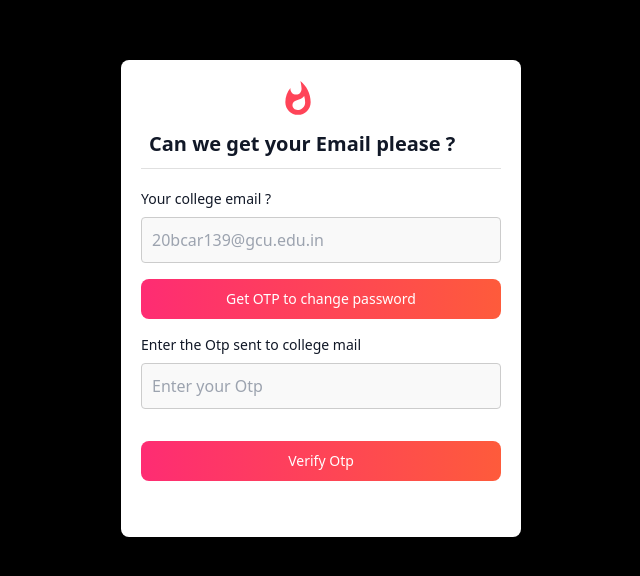
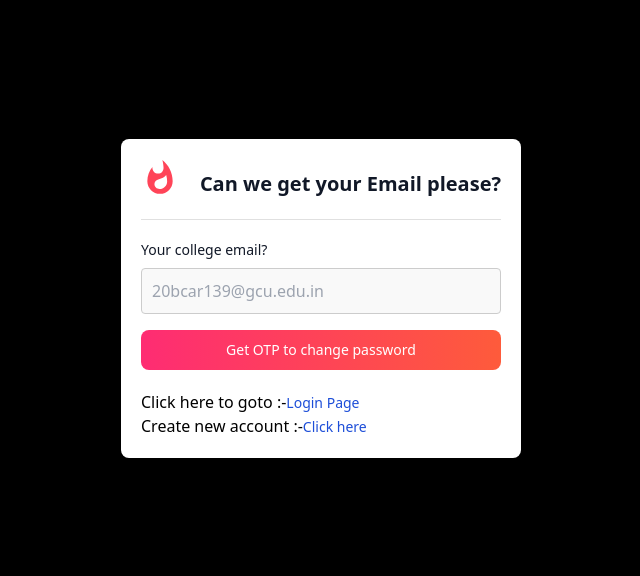
Before and after one commit to vatsalrishabh/College-Crush-Frontend, a React app: page /forgotPass in a window 1280 px wide. Shown: the part 102-678 px from the top of the page, without its empty margins (319-959 px from the left). Built offline with nearby package versions, Linux system fonts and the light colour scheme; the HTML template or start-up script is replaced by a standard one.

Commit message:
registraion done forgot password done

```diff
--- a/src/Components/ForgotCanvas.jsx
+++ b/src/Components/ForgotCanvas.jsx
@@ -1,96 +1,211 @@
 import React, { useState } from "react";
-import { Link } from "react-router-dom";
+import { Link, useNavigate } from "react-router-dom";
+import axios from "axios";
+import Snackbar from "@mui/material/Snackbar";
+import MuiAlert from "@mui/material/Alert";
 import WhatshotIcon from "@mui/icons-material/Whatshot";
 import "./LoginCanvas.css"; // Ensure you import your CSS file for styling
 
 const ForgotCanvas = () => {
-  const [removeModalBlur, setModalBlur] = useState(""); // Initial state: modal is visible
+  const [removeModalBlur, setModalBlur] = useState(""); // Manage modal blur
+  const [hideOtp, setHideOtp] = useState("hidden"); // Hide OTP input initially
+  const [hidePassword, setHidePassword] = useState("hidden"); // Hide password inputs initially
+  const [email, setEmail] = useState(""); // Email state
+  const [otp, setOtp] = useState(""); // OTP state
+  const [password, setPassword] = useState(""); // Password state
+  const [confirmPassword, setConfirmPassword] = useState(""); // Confirm password state
+  const [snackbar, setSnackbar] = useState({ open: false, message: "", severity: "" });
 
-  // Toggle function to show/hide modal and blur
-  const handleModalBlur = () => {
-    setModalBlur(removeModalBlur === "" ? "hidden" : "");
+
+  const navigate = useNavigate();
+
+  const Alert = React.forwardRef(function Alert(props, ref) {
+    return <MuiAlert elevation={6} ref={ref} variant="filled" {...props} />;
+  });
+
+  const handleSnackbarClose = () => {
+    setSnackbar({ open: false, message: "", severity: "" });
+  };
+
+  const handleSendOtp = async (e) => {
+    e.preventDefault();
+    try {
+      const response = await axios.post("http://localhost:3000/api/students/updatePassword", { email });
+      if (response.status === 200) {
+        setSnackbar({ open: true, message: "OTP sent successfully!", severity: "success" });
+        setHideOtp(""); // Show OTP input
+        setHidePassword(""); // Keep password inputs hidden initially
+        setEmail((prevEmail) => prevEmail); // Keep email disabled
+      }
+    } catch (error) {
+      if (error.response && error.response.status === 400) {
+        setSnackbar({ open: true, message: "Email not found, please register.", severity: "error" });
+      } else {
+        setSnackbar({ open: true, message: "Something went wrong, try again.", severity: "error" });
+      }
+    }
+  };
+
+  const handleVerifyOtp = async (e) => {
+    e.preventDefault();
+    try {
+      const response = await axios.post("http://localhost:3000/api/students/updatePasswordOtp", {
+        email,
+        otp,
+        password,
+        confirmPassword,
+      });
+      if (response.status === 200) {
+        setSnackbar({ open: true, message: "Password updated successfully!", severity: "success" });
+        setTimeout(()=>{
+          navigate("../home");
+        },3000);
+        // Add any additional logic (e.g., redirect to login page)
+      }
+    } catch (error) {
+      if (error.response && error.response.status === 400) {
+        setSnackbar({ open: true, message: "Invalid OTP or password mismatch.", severity: "error" });
+      } else {
+        setSnackbar({ open: true, message: "Something went wrong, try again.", severity: "error" });
+      }
+    }
   };
 
   return (
     <div className="login-canvas">
-      <div className={`overlay ${removeModalBlur}`}></div>{" "}
-      {/*this is to create blurr effect */}
-      {/* sign in modal starts */}
+      <Snackbar
+        open={snackbar.open}
+        autoHideDuration={6000}
+        onClose={handleSnackbarClose}
+      >
+        <Alert onClose={handleSnackbarClose} severity={snackbar.severity}>
+          {snackbar.message}
+        </Alert>
+      </Snackbar>
+
+      <div className={`overlay ${removeModalBlur}`}></div>
       <div className={`modal ${removeModalBlur}`}>
-        {/* ONly the close button starts */}
-        <div className="closebutton flex justify-end">
-        </div>
-        {/* ONly the close button ends */}
-
         <div className="modal-header">
-          {/* Icon and heading */}
-          <div className="">
           <h3 className="flex justify-center align-middle pb-3">
             <WhatshotIcon sx={{ fontSize: 38, color: "#ff4458" }} />
           </h3>
           <h3 className="text-xl font-semibold text-gray-900 text-center pl-2 ">
-              Can we get your Email please ?
+            Can we get your Email please?
           </h3>
         </div>
-          {/* Icon and heading  */}
-        </div>
         <div className="modal-body">
-          <form className="space-y-4" action="#">
+          <form className="space-y-4" onSubmit={handleSendOtp}>
             <div>
               <label
                 htmlFor="email"
                 className="block mb-2 text-sm font-medium text-gray-900"
               >
-                Your college email ?
+                Your college email?
               </label>
               <input
                 type="email"
                 name="email"
                 id="email"
                 className="input-field"
-                placeholder="20bcar139@gcu.edu.in "
+                placeholder="20bcar139@gcu.edu.in"
+                value={email}
+                onChange={(e) => setEmail(e.target.value)}
+                disabled={hideOtp === ""} // Disable when OTP is sent
                 required
               />
             </div>
-            <button type="submit" className="w-full text-white bg-gradient-to-r from-cpink to-corange hover:from-cpink hover:to-corange focus:ring-4 focus:outline-none focus:ring-blue-300 font-medium rounded-lg text-sm px-5 py-2.5 text-center dark:bg-blue-600 dark:hover:bg-blue-700 dark:focus:ring-blue-800">
+            <button
+              type="submit"
+              className="w-full text-white bg-gradient-to-r from-cpink to-corange hover:from-cpink hover:to-corange focus:ring-4 focus:outline-none focus:ring-blue-300 font-medium rounded-lg text-sm px-5 py-2.5 text-center"
+            >
               Get OTP to change password
             </button>
+          </form>
+
+          {/* OTP and Password inputs are hidden initially */}
+          <form className={`space-y-4 ${hideOtp}`} onSubmit={handleVerifyOtp}>
             <div>
               <label
-                htmlFor="Otp"
+                htmlFor="otp"
                 className="block mb-2 text-sm font-medium text-gray-900"
               >
-              Enter the Otp sent to college mail
+                Enter the OTP sent to your college email
               </label>
               <input
-                type="num"
-                name="password"
-                id="Otp"
-                placeholder="Enter your Otp"
+                type="text"
+                name="otp"
+                id="otp"
                 className="input-field"
+                placeholder="Enter OTP"
+                value={otp}
+                onChange={(e) => setOtp(e.target.value)}
                 required
               />
             </div>
 
-            <div className="flex justify-between">
-              <div className="flex items-start">
+            <div className={`${hidePassword}`}>
+              <label
+                htmlFor="password"
+                className="block mb-2 text-sm font-medium text-gray-900"
+              >
+                New Password
+              </label>
+              <input
+                type="password"
+                name="password"
+                id="password"
+                className="input-field"
+                placeholder="Enter new password"
+                value={password}
+                onChange={(e) => setPassword(e.target.value)}
+                required
+              />
 
+              <label
+                htmlFor="confirmPassword"
+                className="block mb-2 text-sm font-medium text-gray-900"
+              >
+                Confirm Password
+              </label>
+              <input
+                type="password"
+                name="confirmPassword"
+                id="confirmPassword"
+                className="input-field"
+                placeholder="Confirm your password"
+                value={confirmPassword}
+                onChange={(e) => setConfirmPassword(e.target.value)}
+                required
+              />
             </div>
 
-            </div>
-            <button type="submit" className="w-full text-white bg-gradient-to-r from-cpink to-corange hover:from-cpink hover:to-corange focus:ring-4 focus:outline-none focus:ring-blue-300 font-medium rounded-lg text-sm px-5 py-2.5 text-center dark:bg-blue-600 dark:hover:bg-blue-700 dark:focus:ring-blue-800">
-  Verify Otp
+            <button
+              type="submit"
+              className="w-full text-white bg-gradient-to-r from-cpink to-corange hover:from-cpink hover:to-corange focus:ring-4 focus:outline-none focus:ring-blue-300 font-medium rounded-lg text-sm px-5 py-2.5 text-center"
+            >
+              Verify OTP and Change Password
             </button>
-
-
-<div className="flex">
-
-</div>
-
           </form>
         </div>
+{/* to go to login and create account page */}
+        Click here to goto :-
+        <Link to="../home"
+                href="forgotPass"
+                className="text-sm text-blue-700 hover:underline dark:text-blue-500"
+              >
+               Login Page
+        </Link>
+
+<br/>
+        Create new account :-
+        <Link to="../create"
+                href="forgotPass"
+                className="text-sm text-blue-700 hover:underline dark:text-blue-500"
+              >
+              Click here
+        </Link>
+{/* to go to login and create accoutn page */}
       </div>
-      {/* sign in modal ends */}
     </div>
   );
 };
```
Lines whose indentation alone changed are shown as unchanged.
